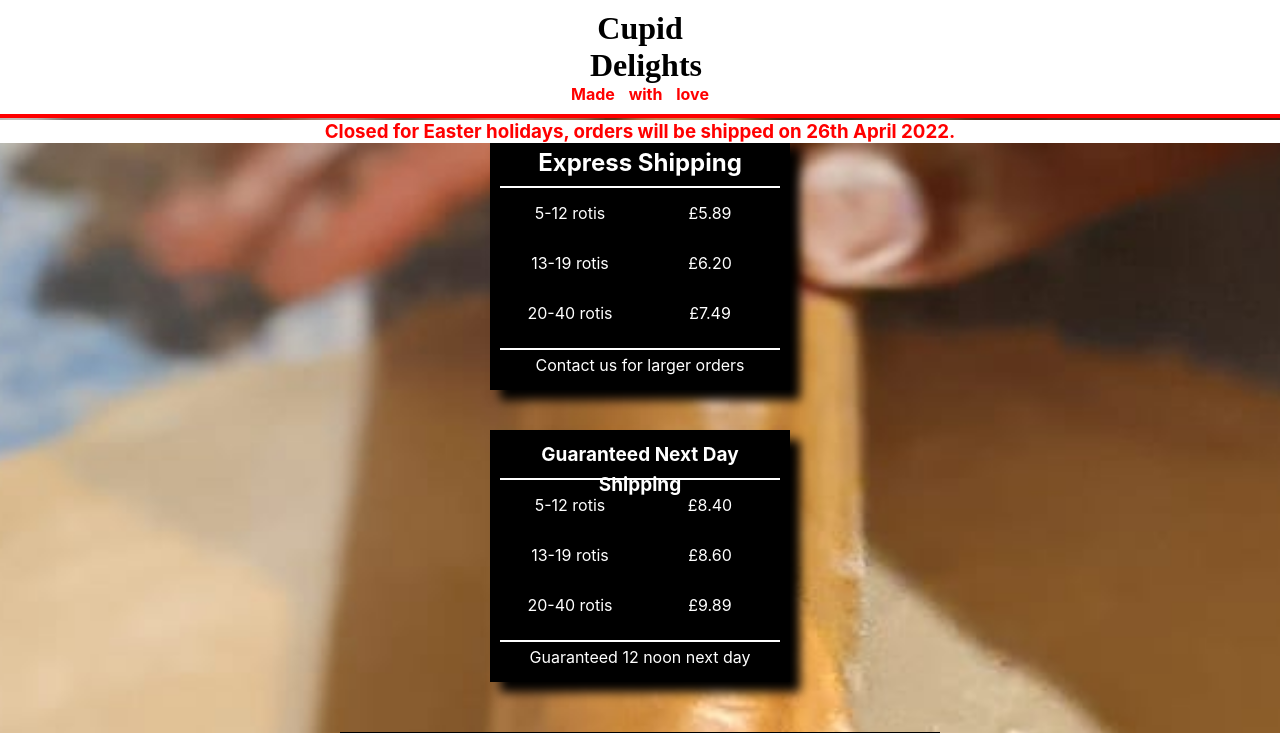
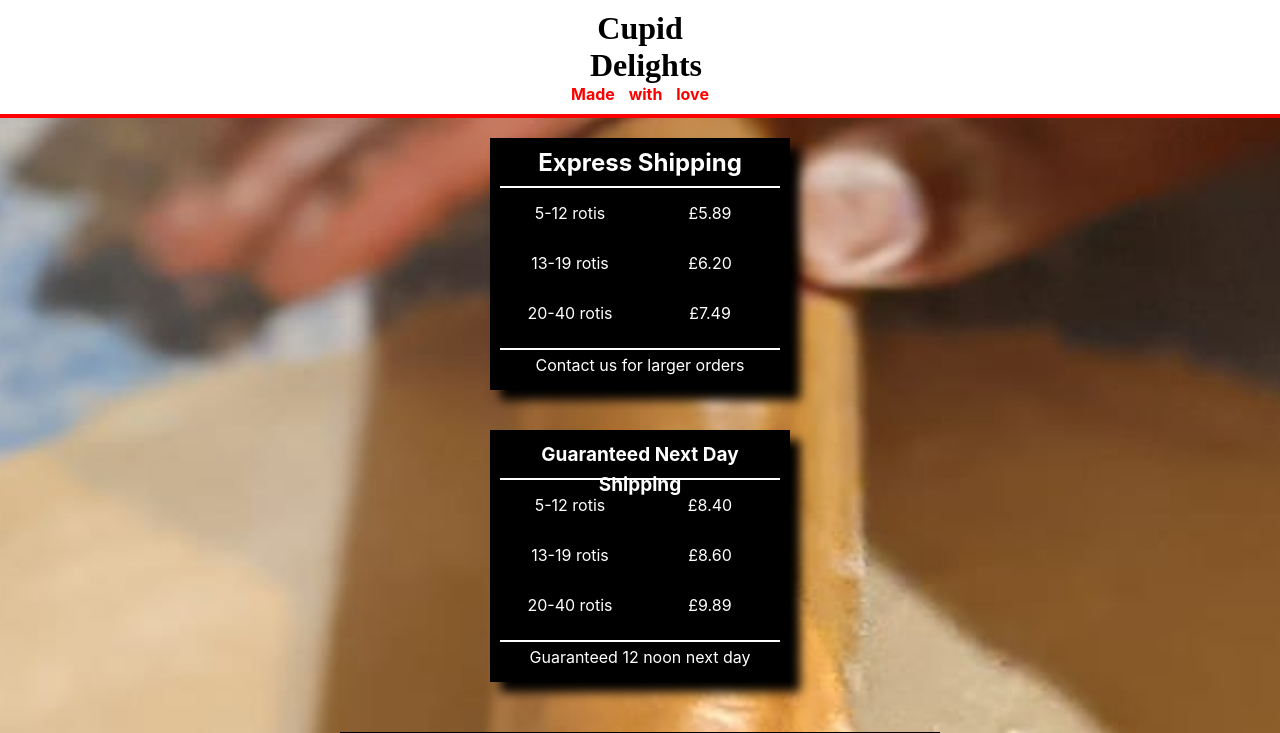
Before and after one commit to sammateo/cupid-delights, a Next.js app: page / in a window 1280 px wide. Shown: the top 733 px of the page. Built offline with nearby package versions, Linux system fonts and the light colour scheme.

Commit message:
Banner removed

```diff
--- a/pages/index.js
+++ b/pages/index.js
@@ -137,9 +137,9 @@ function Home() {
 				<h1>Cupid Delights</h1>
 				<h4>Made with love</h4>
 			</div>
-			<h3 className={styles.banner}>
+			{/* <h3 className={styles.banner}>
 				Closed for Easter holidays, orders will be shipped on 26th April 2022.
-			</h3>
+			</h3> */}
 
 			<ShippingInfo></ShippingInfo>
 			<Content
```
